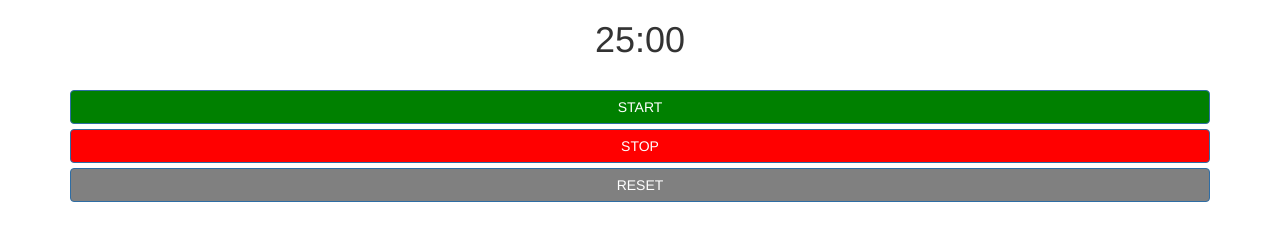
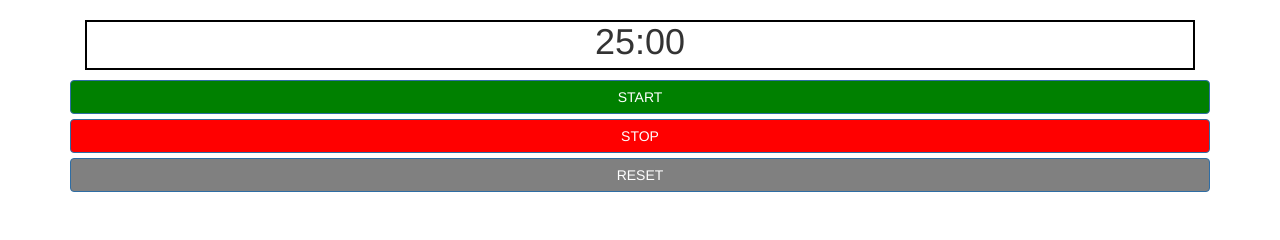
Before and after one commit to GarlandRileyJr/PomodoroExtension, a browser extension: page clock.html in a window 1280 px wide. Drawn offline with nearby package versions, Linux system fonts and the light colour scheme.

Commit message:
Styling (#9)
* pushing

* start button now changes clockFace element.

* changed logic again

* counter works in chrome popup

* styling changes to the css and html file

```diff
--- a/clock.css
+++ b/clock.css
@@ -1,7 +1,6 @@
 #clockFace {
     text-align: center;
 }
-
 
 #start {
     background-color: green;
@@ -14,3 +13,14 @@
 #reset {
     background-color: gray;
 }
+
+.container {
+    height: 250px;
+    width: 300px;
+}
+
+.clockFace {
+    border: 2px solid black;
+    height: 50px;
+    widows: 75px
+}
--- a/clock.html
+++ b/clock.html
@@ -12,7 +12,9 @@
 </head>
 <body>
     <div class="container">
-    <h1 id="clockFace">25:00</h1>
+        <div class="col-lg-12">
+           <h1 class="clockFace" id="clockFace">25:00</h1>
+        </div>
         <span class="row">
             <button type="button" id="start" class="btn btn-primary btn-block">START</button>
             <button type="button" id="stop" class="btn btn-primary btn-block">STOP</button>
```
